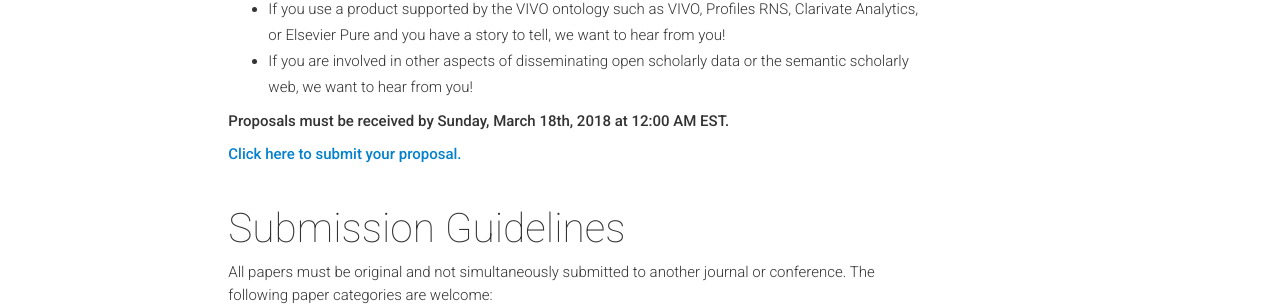
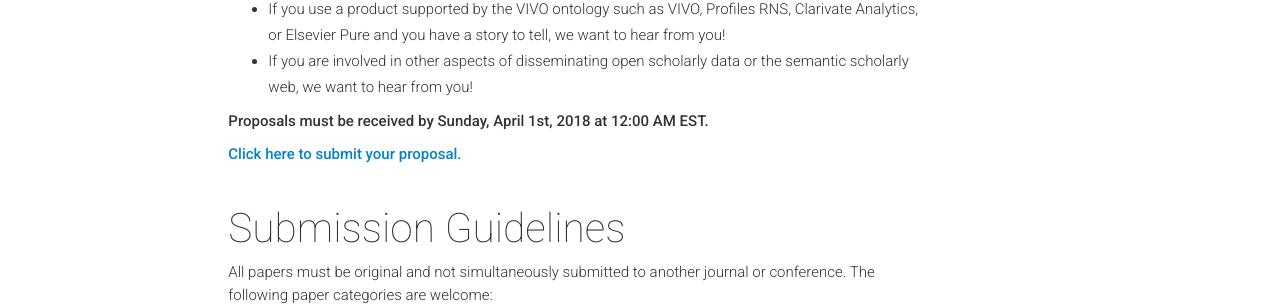
Before and after one commit to vivoconference/vivo2020, a Jekyll site: the page built from news/_posts/2018-01-23-callforproposals.markdown, in a window 1280 px wide and 900 px high, scrolled down 631 px. Shown: the part 148-454 px from the top of the window. Built offline with Jekyll 4.4.1, drawn with Linux system fonts in a browser that asks for light colours; nearby versions of some CDN libraries; comment, search, counter and statistics services are not loaded.

Commit message:
Update date

```diff
--- a/news/_posts/2018-01-23-callforproposals.markdown
+++ b/news/_posts/2018-01-23-callforproposals.markdown
@@ -15,7 +15,7 @@ Our theme this year is “The value of making scholarly data open, found, and co
 * If you use a product supported by the VIVO ontology such as VIVO, Profiles RNS, Clarivate Analytics, or Elsevier Pure and you have a story to tell, we want to hear from you!
 * If you are involved in other aspects of disseminating open scholarly data or the semantic scholarly web, we want to hear from you!
 
-**Proposals must be received by Sunday, March 18th, 2018 at 12:00 AM EST.**
+**Proposals must be received by Sunday, April 1st, 2018 at 12:00 AM EST.**
 
 **[Click here to submit your proposal.](https://easychair.org/cfp/VIVO2018)**
 
```
